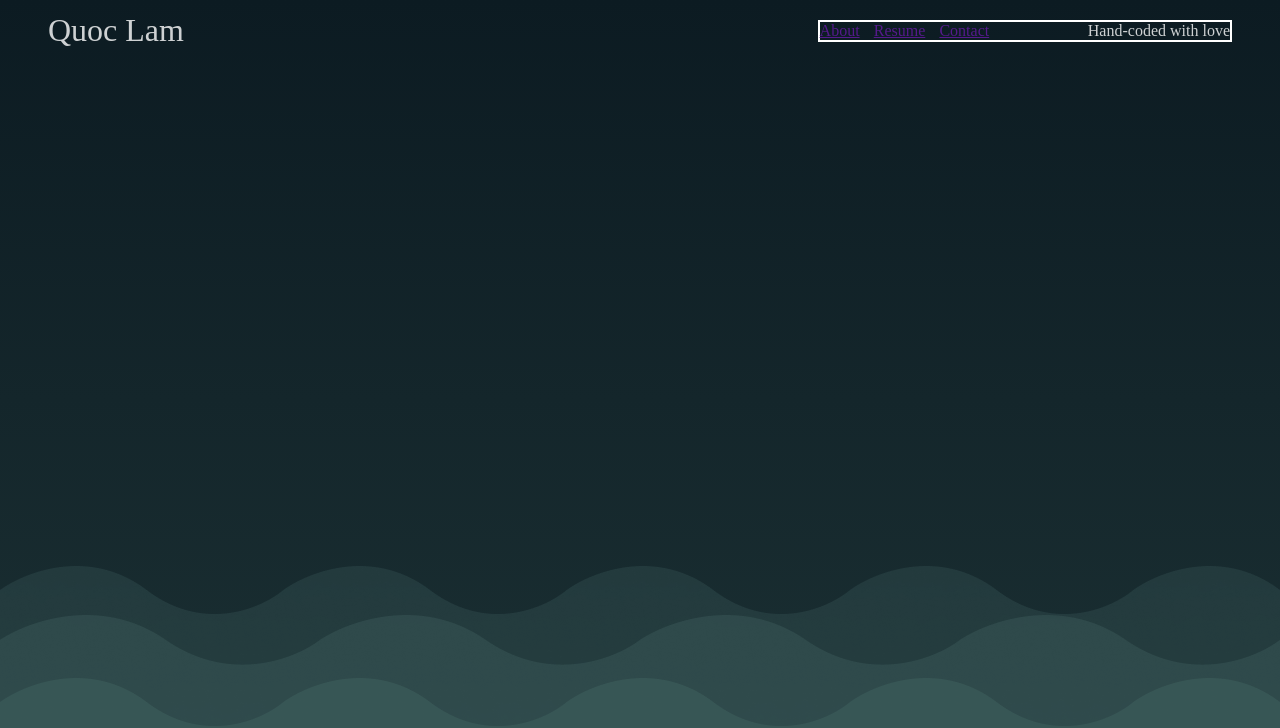
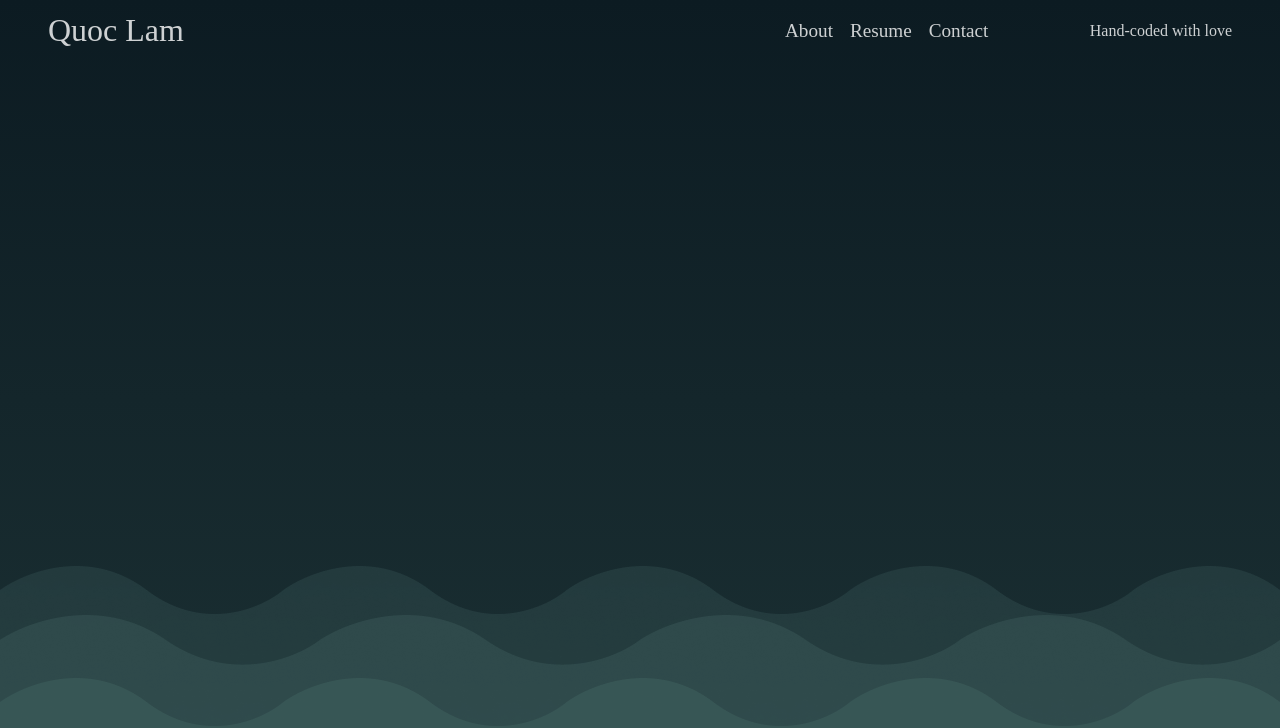
Before and after one commit to QuocLam-io/Portfolio, a React (Create React App) app: page / in a window 1280 px wide. Shown: the top 728 px of the page. Built offline with nearby package versions, Linux system fonts and the light colour scheme.

Commit message:
Nav-links clamp

```diff
--- a/src/Components/Navbar.jsx
+++ b/src/Components/Navbar.jsx
@@ -6,6 +6,7 @@ const Navbar = () => {
     <div className="navbar-parent">
       <p className="logo">Quoc Lam</p>
       <div className="nav-links">
+
         <ul>
           <li>
             <a href="">About</a>
--- a/src/Components/navbar.scss
+++ b/src/Components/navbar.scss
@@ -1,4 +1,3 @@
-//
 .navbar-parent {
   display: flex;
   justify-content: space-between;
@@ -16,18 +15,19 @@
   }
   .nav-links {
     display: flex;
+    align-items: center;
     justify-content: space-between;
-    width: 35%;
-    border: 2px solid #fff;
+    width: clamp(447px, 35%, 447px);
 
     ul {
       display: flex;
       list-style: none;
       gap: 10%;
+      font-size: 120%;
+      // border: 2px solid #fff;
     }
-
-    &:hover {
-      color: #000;
-    }
+    // p{
+    //   border: 2px solid #fff;
+    // }
   }
 }
--- a/src/index.scss
+++ b/src/index.scss
@@ -2,9 +2,13 @@
   padding: 0;
   margin: 0;
   box-sizing: border-box;
+  text-decoration: none;
+}
+a{
+  color: inherit;
 }
 
-:root{
+:root {
   ::-webkit-scrollbar {
     display: none;
   }
```
